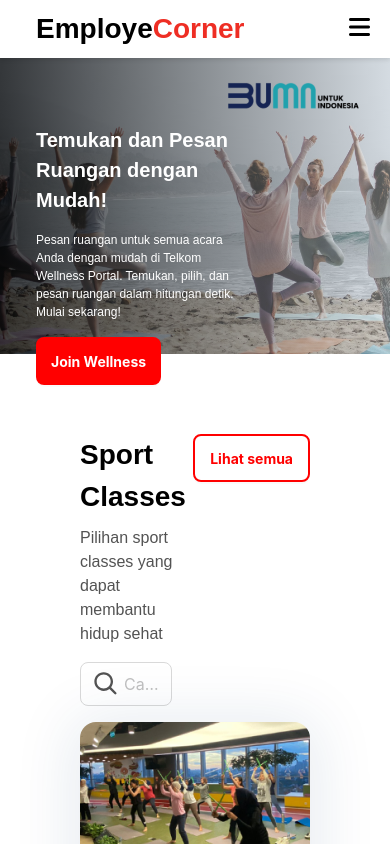
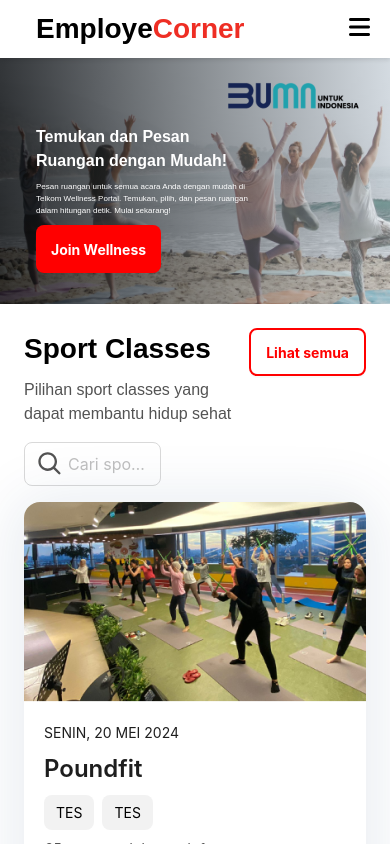
Before and after one commit to chrlxnm/tw-ui, a React (Create React App) app: page /home in a window 390 px wide. Shown: the top 844 px of the page. Built offline with nearby package versions, Linux system fonts and the light colour scheme.

Commit message:
fix mobile view

```diff
--- a/src/pages/Home/BannerSection.js
+++ b/src/pages/Home/BannerSection.js
@@ -45,6 +45,10 @@
   @media screen and (max-width: 768px) {
   height: 300px;
   }
+
+  @media screen and (max-width: 480px) {
+    height: 250px;
+  }
 `;
 
 const BumnWrapper = styled.div`
@@ -62,6 +66,10 @@
     width: 70%;
     padding: 12px;
   }
+
+  @media screen and (max-width: 480px) {
+    gap: 8px;
+  }
 `;
 
 const BannerTitle = styled.div`
@@ -71,6 +79,10 @@
 
   @media screen and (max-width: 768px) {
   font-size: 20px;
+}
+
+@media screen and (max-width: 480px) {
+  font-size: 16px;
 }
 `;
 
@@ -82,4 +94,8 @@
   @media screen and (max-width: 768px) {
   font-size: 12px;
 }
+
+@media screen and (max-width: 480px) {
+  font-size: 8px;
+}
 `;
--- a/src/pages/Home/BookRoomBanner.js
+++ b/src/pages/Home/BookRoomBanner.js
@@ -47,6 +47,10 @@
   @media only screen and (max-width: 992px) {
     height: 350px;
   }
+  @media screen and (max-width: 480px) {
+    margin: 0 24px;
+    height: 250px;
+  }
 `;
 
 const BannerTextWrapper = styled.div`
@@ -75,6 +79,10 @@
   @media only screen and (max-width: 992px) {
     font-size: 24px;
   }
+
+  @media screen and (max-width: 480px) {
+    font-size: 16px;
+  }
 `;
 const Description = styled.p`
   font-size: 14px;
@@ -86,4 +94,8 @@
   @media only screen and (max-width: 992px) {
     font-size: 14px;
   }
+
+  @media screen and (max-width: 480px) {
+    font-size: 12px;
+  }
 `;
--- a/src/pages/Home/BookRoomSection.js
+++ b/src/pages/Home/BookRoomSection.js
@@ -52,6 +52,9 @@
 const Wrapper = styled.div`
   margin: 0 80px;
   margin-top: 32px;
+  @media screen and (max-width: 480px) {
+    margin: 12px 24px 12px 24px;
+  }
 `;
 
 const Title = styled.p`
--- a/src/pages/Home/SportClasses.js
+++ b/src/pages/Home/SportClasses.js
@@ -70,6 +70,9 @@
 
 const Wrapper = styled.div`
   padding: 80px;
+  @media screen and (max-width: 480px) {
+    padding: 24px;
+  }
 `;
 const HeaderWrapper = styled.div`
   display: flex;
```
